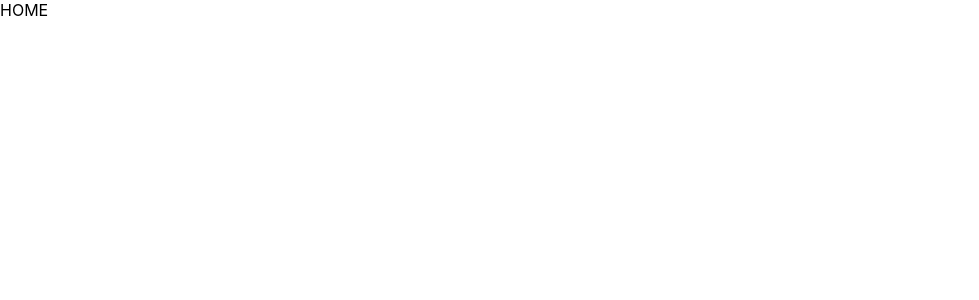
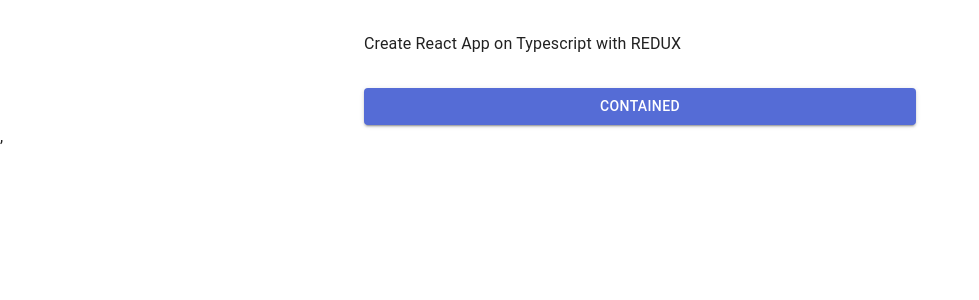
Before and after one commit to olimgulomov98/nexton-react, a React (Create React App) app: page / in a window 1280 px wide. Shown: the top 300 px of the page, without its empty margins (0-979 px from the left). Built offline with nearby package versions, Linux system fonts and the light colour scheme.

Commit message:
feat: MUI standard integration

```diff
--- a/src/app/App.tsx
+++ b/src/app/App.tsx
@@ -1,9 +1,19 @@
 import React from 'react';
 import '../css/app.css';
+import { Box, Button, Container, Stack, Typography } from '@mui/material';
 
 function App() {
   return (
-    <div>HOME</div>
+    <Container maxWidth="sm">
+      <Stack flexDirection={"column"}>
+        <Box sx={{my: 4}}>
+          <Typography>
+            Create React App on Typescript with REDUX
+          </Typography>
+        </Box>
+        <Button variant="contained">Contained</Button>
+      </Stack>
+    </Container>
   );
 }
 
--- /dev/null
+++ b/src/app/theme.ts
@@ -0,0 +1,19 @@
+import { createTheme } from '@mui/material/styles';
+import { red } from '@mui/material/colors';
+
+// A custom theme for this app
+const theme = createTheme({
+  palette: {
+    primary: {
+      main: '#556cd6',
+    },
+    secondary: {
+      main: '#19857b',
+    },
+    error: {
+      main: red.A400,
+    },
+  },
+});
+
+export default theme;
--- a/src/index.tsx
+++ b/src/index.tsx
@@ -4,13 +4,19 @@
 import { store } from './app/store';
 import App from './app/App';
 import reportWebVitals from './reportWebVitals';
+import CssBaseline from '@mui/material/CssBaseline';
+import { ThemeProvider } from '@mui/material/styles';
 import "./css/index.css";
+import theme from './app/theme';
 
 
 ReactDOM.render(
   <React.StrictMode>
     <Provider store={store}>
+    <ThemeProvider theme={theme}>
+    <CssBaseline />
       <App />
+      </ThemeProvider>,
     </Provider>
   </React.StrictMode>,
   document.getElementById('root')
```
Also changed, not shown: package.json (+20 -1 lines), 1 other file (tests, documents, lock files or other folders).
